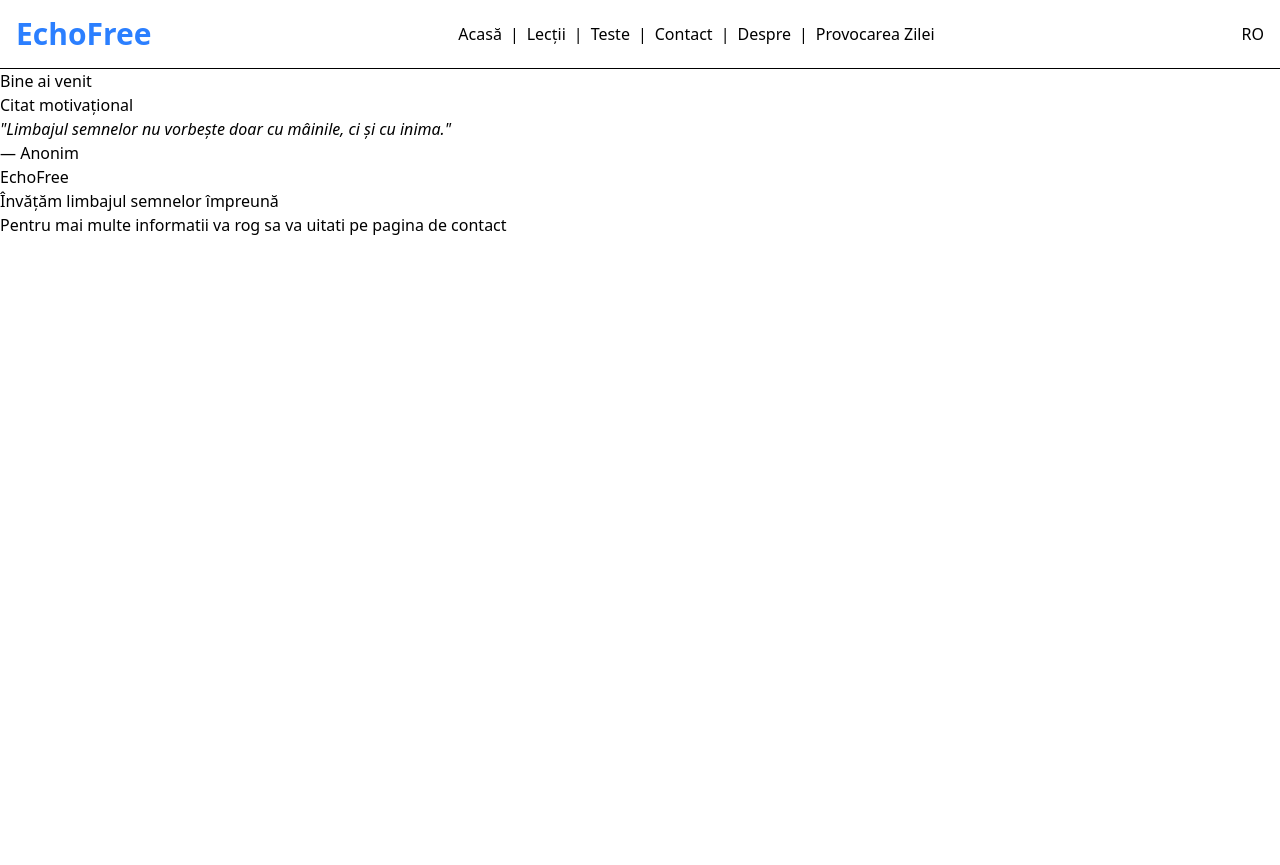
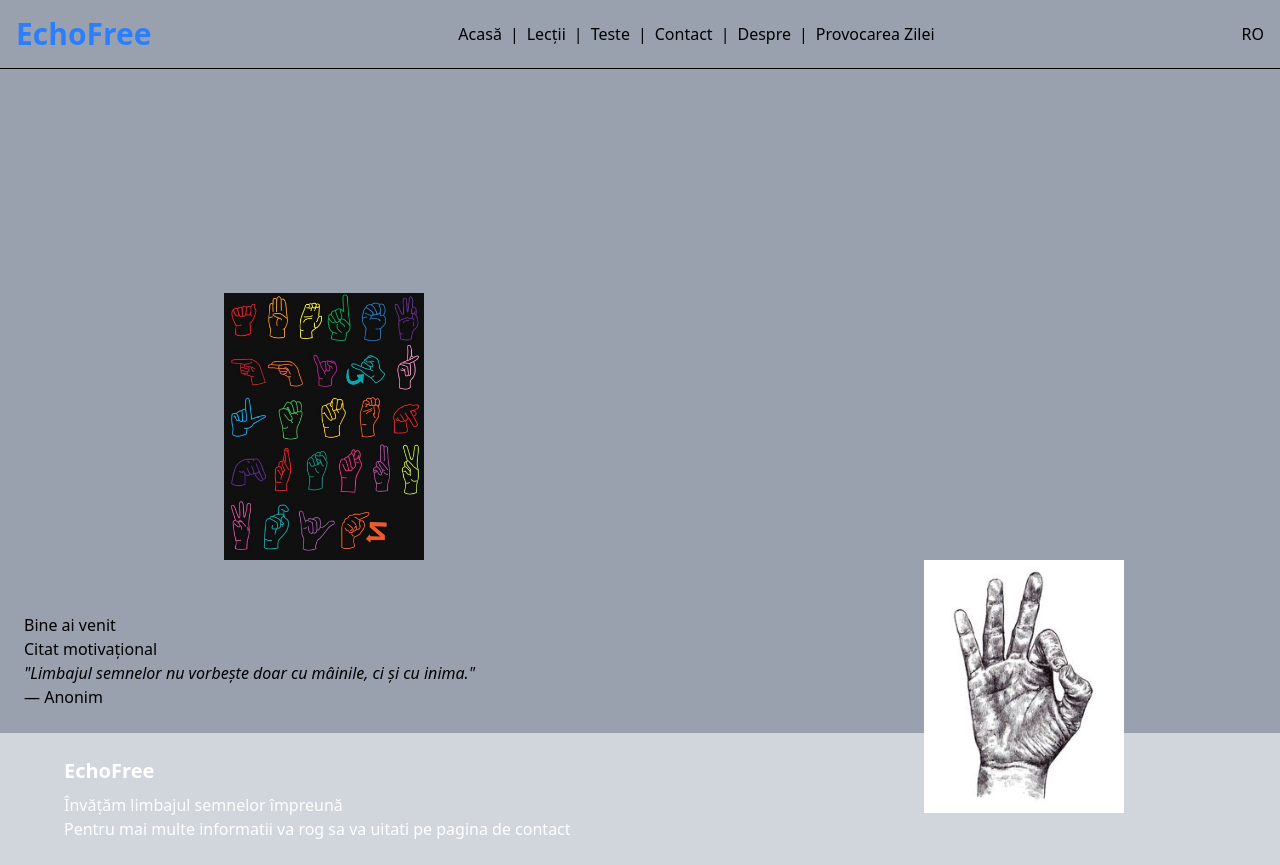
Before and after one commit to Racz-Emanuel/OneYearProject, a Vue app: page / in a window 1280 px wide. Before the commit the page ends 800 px from the top, so only its background shows below. Built offline with nearby package versions, Linux system fonts and the light colour scheme.

Commit message:
Am modificat partea de header

```diff
--- a/jsconfig.json
+++ b/jsconfig.json
@@ -1,7 +1,8 @@
 {
   "compilerOptions": {
+    "baseUrl": ".",
     "paths": {
-      "@/*": ["./src/*"]
+      "@/*": ["src/*"]
     }
   },
   "exclude": ["node_modules", "dist"]
--- a/src/App.vue
+++ b/src/App.vue
@@ -4,9 +4,11 @@ import Footer from './components/Footer.vue'
 </script>
 
 <template>
+   <div class="min-h-screen flex flex-col bg-gray-400 ">
   <Header />
-  <main>
+  <main class="flex-1 p-6">
     <router-view />
   </main>
   <Footer />
+  </div>
 </template>
--- a/src/components/Footer.vue
+++ b/src/components/Footer.vue
@@ -2,16 +2,15 @@
 </script>
 
 <template>
-  <footer>
-    <div>
-      <div>
-        <h2>EchoFree</h2>
-        <p>Învățăm limbajul semnelor împreună</p>
-        <p>Pentru mai multe informatii va rog sa va uitati pe pagina de contact</p>
-      </div>
+  <footer class="bg-gray-300 text-white p-6">
+    <div class="max-w-6xl mx-auto">
+      <h2 class="text-xl font-bold mb-2">EchoFree</h2>
+      <p>Învățăm limbajul semnelor împreună</p>
+      <p>Pentru mai multe informatii va rog sa va uitati pe pagina de contact</p>
     </div>
   </footer>
 </template>
 
 <style scoped>
+  @import "tailwindcss"
 </style>
--- a/src/sites/HomeView.vue
+++ b/src/sites/HomeView.vue
@@ -1,12 +1,36 @@
 <script setup>
 import Quote from '@/components/Quote.vue';
+import logo from '@/assets/asl.jpg'
+import image from '@/assets/asi.jpg'
 
 </script>
 
 <template>
-  <div>
-    <h2>Bine ai venit</h2>
+  <div class = "header">
+    <img :src="logo" alt="logo" class="logo"/>
+    <img :src="image" alt="image" class="image"/>
+ <h2>Bine ai venit</h2>
+    <Quote />
 
-    <Quote />
+
+
   </div>
 </template>
+
+<style scoped>
+.header{
+position: relative;
+}
+.logo {
+  width: 200px;
+  position: relative;
+  top: 200px;
+  left: 200px;
+}
+.image {
+  position: relative;
+  width: 200px;
+  top: 200px;
+  left: 900px;
+}
+</style>
```
Also changed, not shown: src/assets/asi.jpg (added), src/assets/asl.jpg (added).
